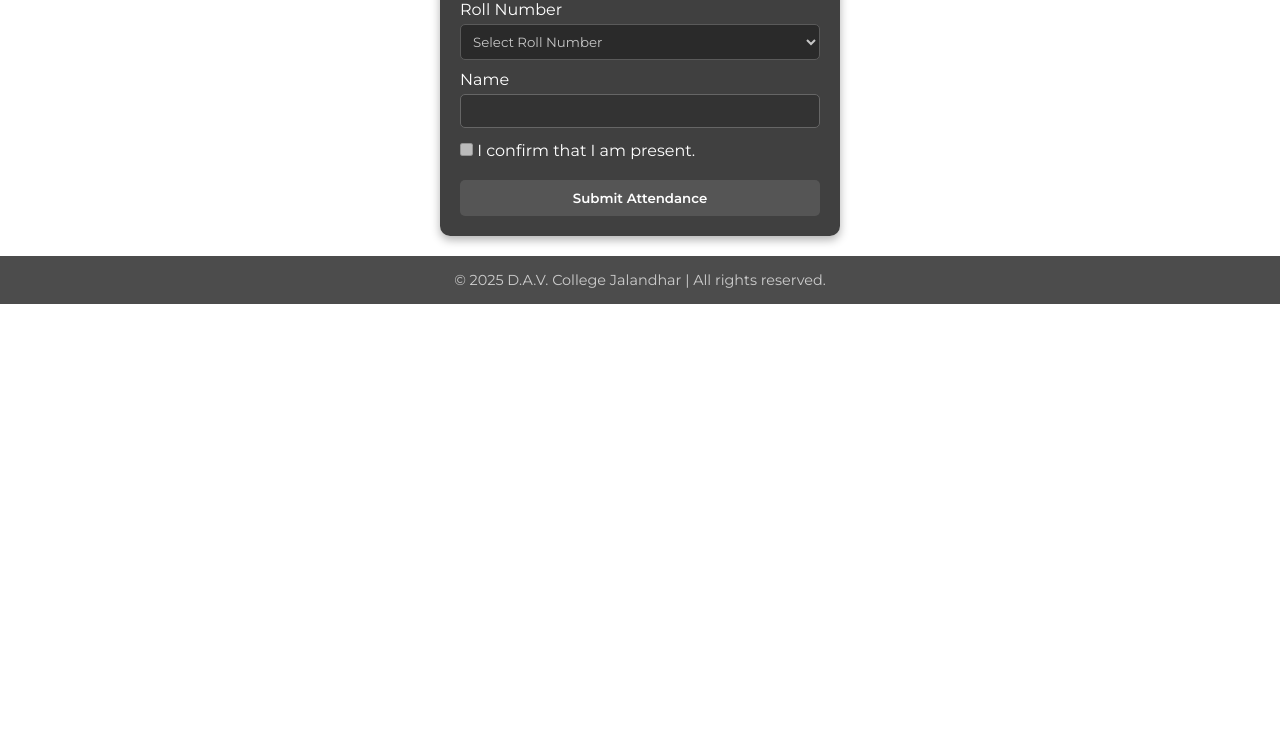
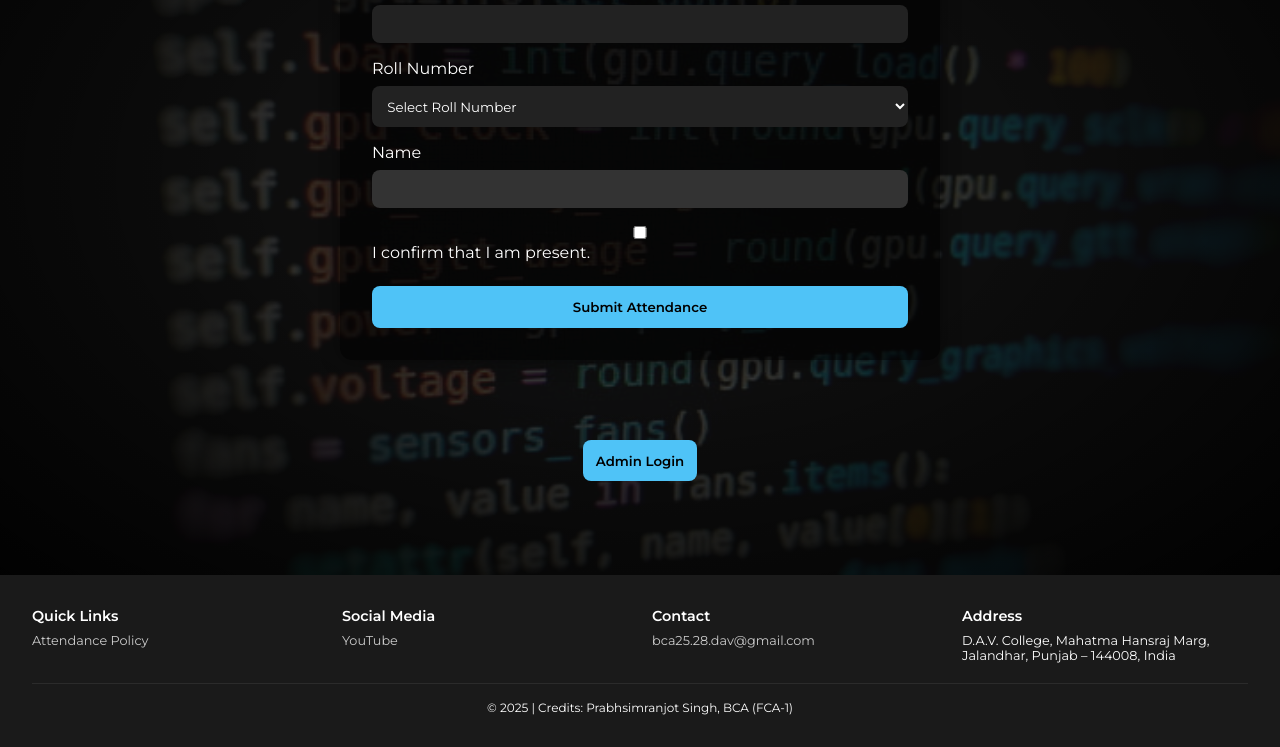
Before and after one commit to prabh12112/ATTENDENCE-LOC-CHECK, a plain HTML site: page form.html in a window 1280 px wide. Shown: the part 271-1018 px from the top of the page. Before the commit the page ends 800 px from the top, so only its background shows below. Drawn offline with Linux system fonts and the light colour scheme; no server answers.

Commit message:
Update form.html

```diff
--- a/form.html
+++ b/form.html
@@ -6,95 +6,46 @@
   <title>Attendance Form</title>
   <link href="https://fonts.googleapis.com/css2?family=Montserrat:wght@400;500;600&display=swap" rel="stylesheet">
   <style>
-    * { box-sizing: border-box; margin: 0; padding: 0; font-family: 'Montserrat', sans-serif; }
-    body {
-      background: url('images/background.jpg') no-repeat center center fixed;
-      background-size: cover;
-      min-height: 100vh;
-      color: #fff;
-    }
-    header {
-      text-align: center;
-      padding: 20px 0;
-      background-color: rgba(0, 0, 0, 0.7);
-    }
-    .logo-container img { width: 60px; height: 60px; }
-    h1 { font-size: 1.8rem; margin-top: 10px; color: #fff; }
-    main {
-      max-width: 400px;
-      margin: 20px auto;
-      background: rgba(0, 0, 0, 0.75);
-      padding: 20px;
-      border-radius: 10px;
-      box-shadow: 0 4px 10px rgba(0,0,0,0.3);
-    }
-    form { display: flex; flex-direction: column; }
-    h2 { text-align: center; margin-bottom: 20px; color: #fff; }
-    label { margin-top: 10px; color: #fff; }
-    input, select {
-      padding: 8px;
-      margin-top: 5px;
-      border: 1px solid #666;
-      border-radius: 5px;
-      background-color: #222;
-      color: #fff;
-    }
-    input[readonly] { background: #333; }
-    button {
-      margin-top: 20px;
-      padding: 10px;
-      border: none;
-      background: #2d89e5;
-      color: white;
-      font-weight: bold;
-      border-radius: 5px;
-      cursor: pointer;
-    }
-    button:disabled { background: #555; }
-    .error { color: red; font-size: 0.9rem; margin-top: 5px; }
+    * { margin: 0; padding: 0; box-sizing: border-box; font-family: 'Montserrat', sans-serif; }
+    body { background-color: #121212; color: #ffffff; overflow-x: hidden; }
+    #preloader { position: fixed; top: 0; left:  0; width: 100%; height: 100%; background: #121212; display: flex; align-items: center; justify-content: center; z-index: 9999; transition: all 0.5s ease; }
+    #preloader.fade-out { opacity: 0; transform: scale(0); pointer-events: none; }
+    .spinner { border: 4px solid #ccc; border-top: 4px solid rgba(30, 144, 255, 0.5); border-radius: 50%; width: 40px; height: 40px; animation: spin 1s linear infinite; }
+    @keyframes spin { 0% { transform: rotate(0); } 100% { transform: rotate(360deg); } }
+    header { display: flex; align-items: center; gap: 1rem; padding: 0.6rem 1.5rem; background-color: #1a1a1a; }
+    .logo-container { background: white; border-radius: 8px; padding: 4px; }
+    .logo-container img { height: 40px; width: auto; }
+    h1 { font-size: 1.2rem; }
+    main { position: relative; z-index: 1; padding: 2rem; text-align: center; min-height: 100vh; display: flex; flex-direction: column; align-items: center; justify-content: center; opacity: 0; transform: translateX(-20px); transition: opacity 1s ease, transform 1s ease; }
+    main.visible { opacity: 1; transform: translateX(0); }
+    main::before { content: ""; background-image: url('python-blog-image.jpg'); background-size: cover; background-position: center; position: absolute; inset: 0; z-index: -2; opacity: 0.25; filter: brightness(0.6); }
+    main::after { content: ""; position: absolute; inset: 0; background: radial-gradient(ellipse at center, rgba(0,0,0,0) 40%, rgba(0,0,0,0.9) 100%); z-index: -1; }
+    form { background-color: rgba(0,0,0,0.6); padding: 2rem; border-radius: 12px; max-width: 600px; width: 100%; margin: 2rem auto; box-shadow: 0 0 20px rgba(0,0,0,0.4); text-align: left; }
+    label { display: block; margin: 1rem 0 0.5rem; }
+    select, input[type="text"], input[type="checkbox"], input[type="password"] { width: 100%; padding: 0.7rem; border-radius: 8px; border: none; background-color: #222; color: white; }
+    input[readonly] { background-color: #333; }
+    button { margin-top: 1rem; width: 100%; padding: 0.8rem; border: none; border-radius: 8px; background-color: #4fc3f7; color: #000; font-weight: bold; cursor: pointer; }
+    button:hover { background-color: #03a9f4; }
     .hidden { display: none; }
-    #preloader {
-      position: fixed;
-      width: 100%;
-      height: 100%;
-      background: black;
-      top: 0;
-      left: 0;
-      z-index: 9999;
-      display: flex;
-      justify-content: center;
-      align-items: center;
-    }
-    .spinner {
-      width: 40px;
-      height: 40px;
-      border: 4px solid #ccc;
-      border-top-color: #2d89e5;
-      border-radius: 50%;
-      animation: spin 1s linear infinite;
-    }
-    .fade-out { opacity: 0; visibility: hidden; transition: opacity 0.6s ease-out; }
-    .visible { opacity: 1; transition: opacity 0.5s ease-in; }
-    footer {
-      text-align: center;
-      padding: 15px;
-      background-color: rgba(0, 0, 0, 0.7);
-      font-size: 0.9rem;
-      color: #ccc;
-    }
-    @keyframes spin { to { transform: rotate(360deg); } }
+    .error { color: red; font-size: 0.9rem; }
+    footer { background-color: #1a1a1a; color: white; padding: 2rem; text-align: center; }
+    .footer-content { display: grid; grid-template-columns: repeat(auto-fit, minmax(160px, 1fr)); gap: 1.5rem; margin-bottom: 1rem; text-align: left; }
+    .footer-section h4 { font-size: 0.9rem; margin-bottom: 0.5rem; }
+    .footer-section ul { list-style: none; padding: 0; font-size: 0.8rem; }
+    .footer-section li { margin-bottom: 4px; }
+    .footer-section a { color: #ccc; text-decoration: none; font-size: 0.8rem; }
+    .footer-divider { height: 1px; background: #444; margin: 1rem 0; opacity: 0.4; }
+    .footer-bottom { font-size: 0.75rem; text-align: center; margin-top: 1rem; }
   </style>
 </head>
 <body oncontextmenu="return false">
 <div id="preloader"><div class="spinner"></div></div>
-
 <header>
   <div class="logo-container">
-    <img src="images/logo-512x512-1.png" alt="DAV Logo">
+    <img src="logo-512x512-1.png" alt="DAV Logo">
   </div>
   <h1>D.A.V. College Jalandhar</h1>
 </header>
-
 <main id="main-content">
   <form id="attendanceForm">
     <h2>Attendance Form</h2>
@@ -111,40 +62,43 @@
     <label><input type="checkbox" id="confirm" required> I confirm that I am present.</label>
     <button type="submit">Submit Attendance</button>
   </form>
+
+  <!-- Admin Login -->
+  <div style="margin-top: 2rem;">
+    <button onclick="document.getElementById('adminLogin').classList.toggle('hidden')">Admin Login</button>
+    <div id="adminLogin" class="hidden">
+      <input type="text" id="adminUser" placeholder="Username">
+      <input type="password" id="adminPass" placeholder="Password">
+      <button onclick="verifyAdmin()">Login as Admin</button>
+    </div>
+  </div>
+
+  <!-- Hidden Admin Panel -->
+  <section id="adminPanel" class="hidden" style="margin-top: 2rem;">
+    <h3>🔒 Admin Panel</h3>
+    <input type="text" id="newCode" maxlength="3" placeholder="New 3-char Code">
+    <button onclick="updateCode()">Update Code</button>
+    <p id="adminStatus" style="color: lightgreen;"></p>
+  </section>
 </main>
-
 <footer>
-  &copy; 2025 D.A.V. College Jalandhar | All rights reserved.
+  <div class="footer-content">
+    <div class="footer-section"><h4>Quick Links</h4><ul><li><a href="#">Attendance Policy</a></li></ul></div>
+    <div class="footer-section"><h4>Social Media</h4><ul><li><a href="https://www.youtube.com/@nischaybahl7714" target="_blank">YouTube</a></li></ul></div>
+    <div class="footer-section"><h4>Contact</h4><ul><li><a href="mailto:bca25.28.dav@gmail.com">bca25.28.dav@gmail.com</a></li></ul></div>
+    <div class="footer-section"><h4>Address</h4><ul><li>D.A.V. College, Mahatma Hansraj Marg,<br>Jalandhar, Punjab – 144008, India</li></ul></div>
+  </div>
+  <div class="footer-divider"></div>
+  <div class="footer-bottom">© 2025 | Credits: Prabhsimranjot Singh, BCA (FCA-1)</div>
 </footer>
 
 <script>
   const rollToName = {
-    "1": "CHIRAG RANA", "2": "SHARANJIT SINGH", "3": "ANEESH KUMAR",
+    "1": "CHIRAG RANA", "2": "SHARANJIT SINGH", "3": "ANEESH KUMAR", // etc.
   };
-
-  const codeMap = {
-    "2025-07-27": "A1B",
-    "2025-07-28": "92X",
-    "2025-07-29": "Q3D",
-    "2025-07-30": "M8N",
-    "2025-07-31": "Z7L",
-    "2025-08-01": "P5E",
-    "2025-08-02": "C2H",
-    "2025-08-03": "L1V",
-    "2025-08-04": "F9R",
-    "2025-08-05": "G6T"
-  };
-
-  const SUPABASE_URL = "https://xpyaqzdjkhminfvjwhka.supabase.co";
-  const SUPABASE_API_KEY = "eyJhbGciOiJIUzI1NiIsInR5cCI6IkpXVCJ9.eyJpc3MiOiJzdXBhYmFzZSIsInJlZiI6InhweWFxemRqa2htaW5mdmp3aGthIiwicm9sZSI6ImFub24iLCJpYXQiOjE3NTM2MzM0NjAsImV4cCI6MjA2OTIwOTQ2MH0.ba-5wNo8rYUw5PY48yw3bc7yVaGJjDWMlyX-Ycr-g8k";
-
-  function getTodayDateString() {
-    const today = new Date();
-    today.setHours(today.getHours() + 5.5);
-    return today.toISOString().split("T")[0];
-  }
-
-  let todayCode = codeMap[getTodayDateString()] || "";
+  const ADMIN_USERNAME = "admin";
+  const ADMIN_PASSWORD = "Prabh@77102";
+  let todayCode = "";
 
   function disableFields(disabled) {
     document.getElementById('roll').disabled = disabled;
@@ -153,15 +107,50 @@
     document.querySelector('button[type="submit"]').disabled = disabled;
   }
 
+  function verifyAdmin() {
+    const user = document.getElementById('adminUser').value.trim();
+    const pass = document.getElementById('adminPass').value.trim();
+    const panel = document.getElementById('adminPanel');
+    if (user === ADMIN_USERNAME && pass === ADMIN_PASSWORD) {
+      panel.classList.remove('hidden');
+      document.getElementById('adminLogin').classList.add('hidden');
+    } else {
+      alert("Invalid admin credentials!");
+    }
+  }
+
+  function updateCode() {
+    const newCode = document.getElementById('newCode').value.trim().toUpperCase();
+    const status = document.getElementById('adminStatus');
+    if (newCode.length !== 3 || !/^[A-Z0-9]+$/.test(newCode)) {
+      status.style.color = "orange";
+      status.textContent = "Code must be 3 letters/numbers.";
+      return;
+    }
+    fetch("https://script.google.com/macros/s/AKfycbwoGxLlp2a0pOPsBPCDZvXTESP7votu96ItqlGPwDx1I9ZHSnjr7WfwWpIH8a4DUxP5/exec", {
+      method: "POST",
+      body: JSON.stringify({ code: newCode }),
+      headers: { "Content-Type": "application/json" }
+    })
+      .then(res => res.text())
+      .then(response => {
+        todayCode = newCode;
+        document.getElementById('code').value = newCode;
+        disableFields(false);
+        status.style.color = "lightgreen";
+        status.textContent = "Code updated successfully.";
+      })
+      .catch(err => {
+        status.style.color = "red";
+        status.textContent = "Failed to update code.";
+      });
+  }
+
   window.onload = function () {
-    // Fix preloader fade-out
     setTimeout(() => {
-      const preloader = document.getElementById('preloader');
-      preloader.classList.add('fade-out');
-      setTimeout(() => {
-        preloader.style.display = 'none';
-      }, 600);
-    }, 1200);
+      document.getElementById('preloader').classList.add('fade-out');
+      document.getElementById('main-content').classList.add('visible');
+    }, 1500);
 
     const rollDropdown = document.getElementById('roll');
     Object.keys(rollToName).sort((a, b) => a - b).forEach(roll => {
@@ -175,9 +164,14 @@
       document.getElementById('name').value = rollToName[e.target.value] || '';
     });
 
-    disableFields(true);
+    fetch("https://script.google.com/macros/s/AKfycbwoGxLlp2a0pOPsBPCDZvXTESP7votu96ItqlGPwDx1I9ZHSnjr7WfwWpIH8a4DUxP5/exec")
+      .then(res => res.text())
+      .then(code => {
+        todayCode = code.trim();
+        disableFields(true);
+      });
 
-    document.getElementById('attendanceForm').addEventListener('submit', async function (e) {
+    document.getElementById('attendanceForm').addEventListener('submit', function (e) {
       e.preventDefault();
       const now = new Date();
       const ISTTime = new Date(now.toLocaleString("en-US", { timeZone: "Asia/Kolkata" }));
@@ -194,27 +188,7 @@
         return;
       }
       document.getElementById('codeError').classList.add('hidden');
-
-      const roll = document.getElementById('roll').value;
-      const name = document.getElementById('name').value;
-      const timestamp = ISTTime.toLocaleString("en-IN");
-
-      try {
-        const response = await fetch(`${SUPABASE_URL}/rest/v1/attendance`, {
-          method: 'POST',
-          headers: {
-            'Content-Type': 'application/json',
-            'apikey': SUPABASE_API_KEY,
-            'Authorization': `Bearer ${SUPABASE_API_KEY}`
-          },
-          body: JSON.stringify({ roll, name, timestamp })
-        });
-
-        if (!response.ok) throw new Error("Failed to record attendance");
-        alert("Attendance submitted successfully.");
-      } catch (err) {
-        alert("Error: " + err.message);
-      }
+      alert("Attendance submitted successfully.");
     });
 
     document.getElementById('code').addEventListener('input', function () {
```
